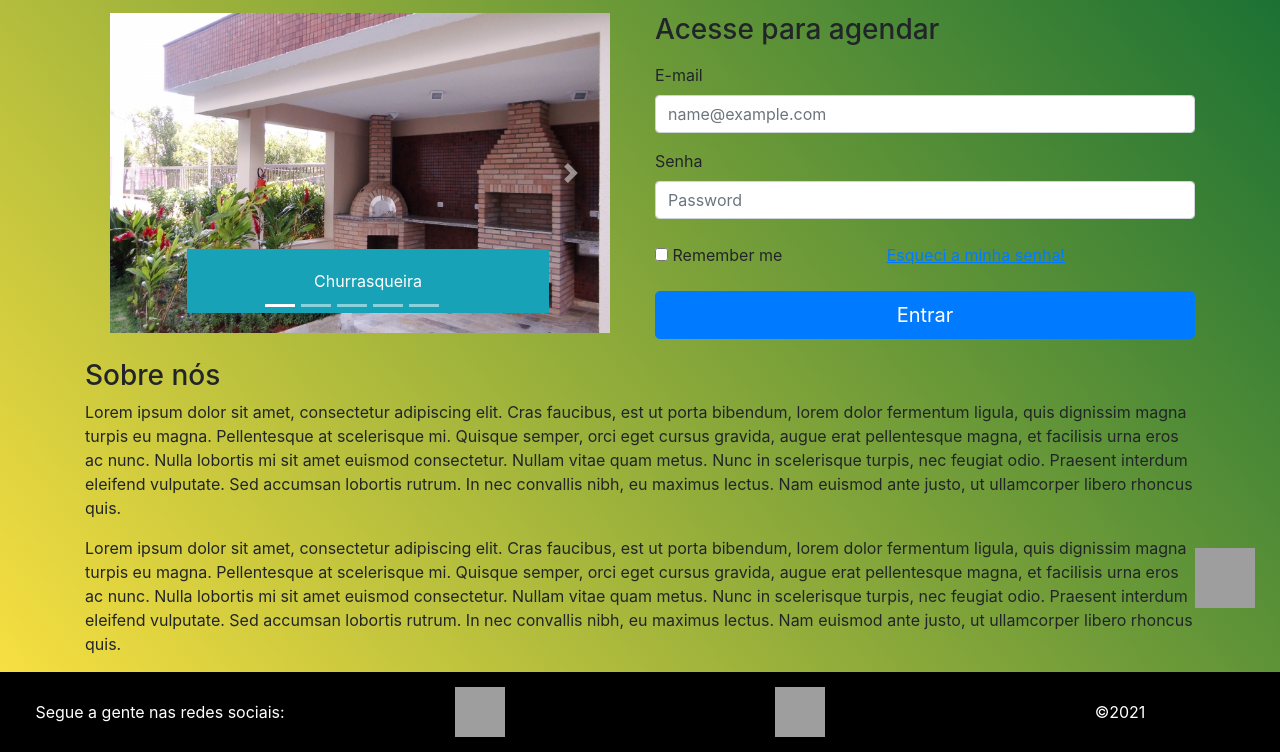
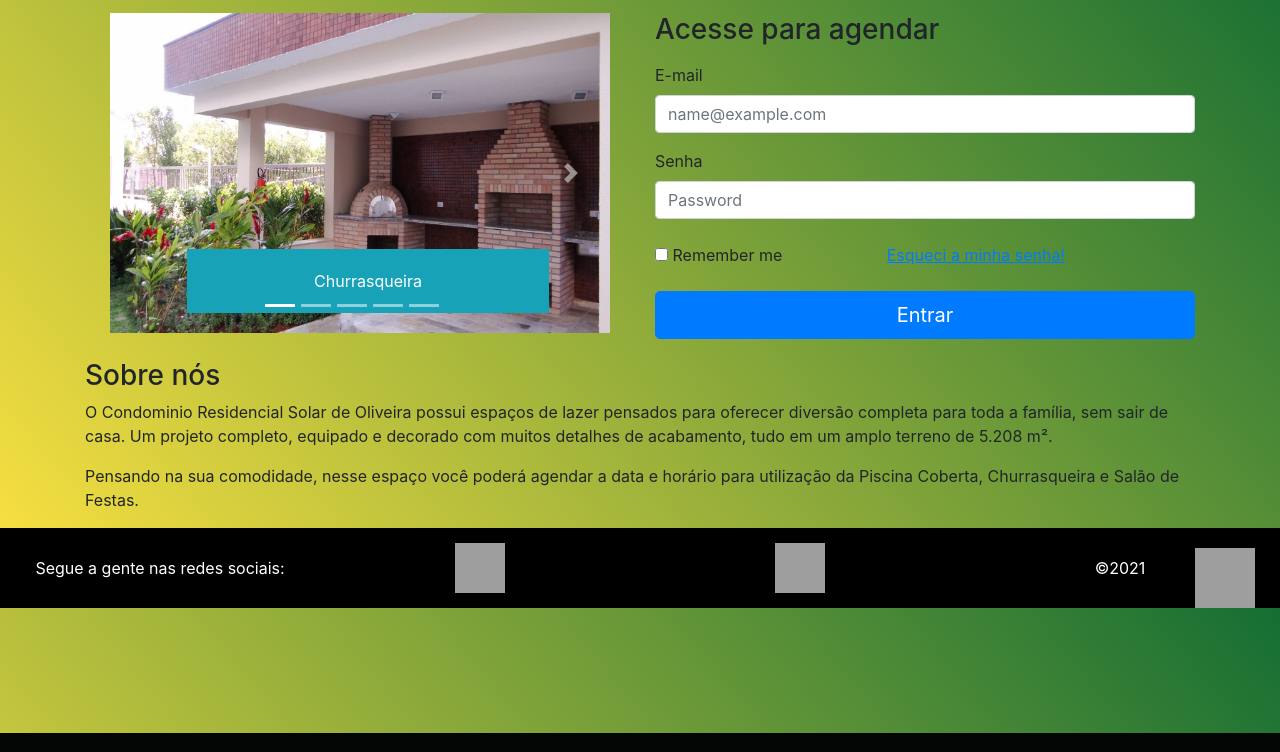
Before and after one commit to Fe13Reis/Aplicativo-web-com-python-e-flask, a Flask app: page /login in a window 1280 px wide. Shown: the part 67-819 px from the top of the page. Run offline with Flask 2, Linux system fonts and the light colour scheme; some libraries are stand-ins or nearby versions; grey boxes are pictures that could not be loaded.

Commit message:
Mensagem "sobre nós" login

```diff
--- a/templates/login.html
+++ b/templates/login.html
@@ -149,11 +149,13 @@
                 Sobre nós
             </h3>
             <p>
-                Lorem ipsum dolor sit amet, consectetur adipiscing elit. Cras faucibus, est ut porta bibendum, lorem dolor fermentum ligula, quis dignissim magna turpis eu magna. Pellentesque at scelerisque mi. Quisque semper, orci eget cursus gravida, augue erat pellentesque magna, et facilisis urna eros ac nunc. Nulla lobortis mi sit amet euismod consectetur. Nullam vitae quam metus. Nunc in scelerisque turpis, nec feugiat odio. Praesent interdum eleifend vulputate. Sed accumsan lobortis rutrum. In nec convallis nibh, eu maximus lectus. Nam euismod ante justo, ut ullamcorper libero rhoncus quis.
+              O Condominio Residencial Solar de Oliveira possui espaços de lazer pensados para oferecer diversão completa para
+              toda a família, sem sair de casa. Um projeto completo, equipado e decorado com muitos detalhes de acabamento,
+              tudo em um amplo terreno de 5.208 m².
             </p>
             <p>
-                Lorem ipsum dolor sit amet, consectetur adipiscing elit. Cras faucibus, est ut porta bibendum, lorem dolor fermentum ligula, quis dignissim magna turpis eu magna. Pellentesque at scelerisque mi. Quisque semper, orci eget cursus gravida, augue erat pellentesque magna, et facilisis urna eros ac nunc. Nulla lobortis mi sit amet euismod consectetur. Nullam vitae quam metus. Nunc in scelerisque turpis, nec feugiat odio. Praesent interdum eleifend vulputate. Sed accumsan lobortis rutrum. In nec convallis nibh, eu maximus lectus. Nam euismod ante justo, ut ullamcorper libero rhoncus quis.
-            </p>
+              Pensando na sua comodidade, nesse espaço você poderá agendar a data e horário para utilização da Piscina
+              Coberta, Churrasqueira e Salão de Festas.
         </div>
     </section>
     <footer style="background-color: black;">
```
